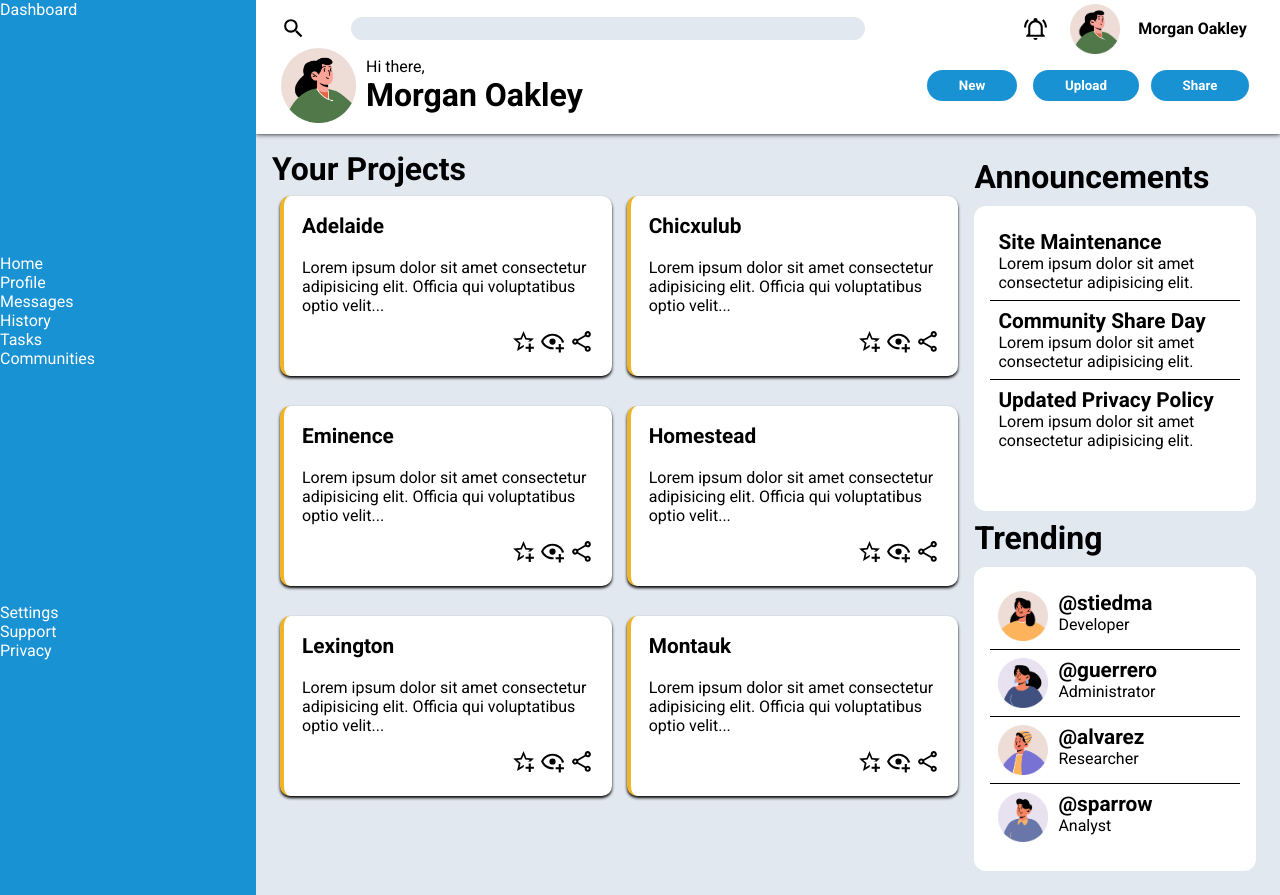
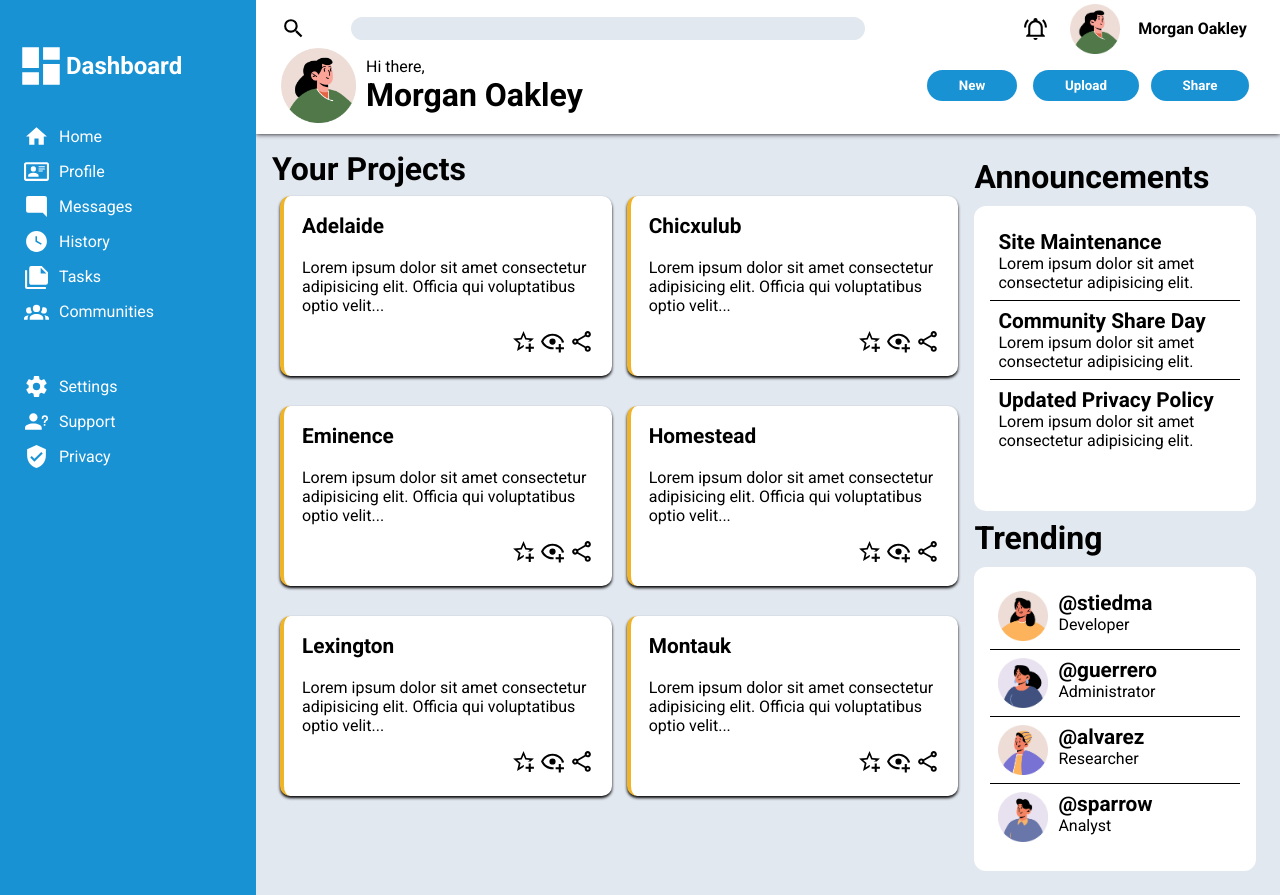
Before and after one commit to axiowashere/admin-dashboard-mockup, a plain HTML site: page index.html in a window 1280 px wide. Drawn offline with Linux system fonts and the light colour scheme.

Commit message:
Add sidebar content
Full page layout is complete. All formatting using
grid. Users will now see intended visual layout.

```diff
--- a/index.html
+++ b/index.html
@@ -39,21 +39,21 @@
         </div>
         <div class="sidebar">
             <div class="logo">
-                <i></i>
+                <img src="./assets/icons/view-dashboard.svg" alt="dashboard icon">
                 Dashboard
             </div>
             <div class="tasks">
-                <div class="task-card"><i></i> Home </div>
-                <div class="task-card"><i></i> Profile</div>
-                <div class="task-card"><i></i>Messages</div>
-                <div class="task-card"><i></i> History</div>
-                <div class="task-card"><i></i> Tasks</div>
-                <div class="task-card"><i></i> Communities</div>
+                <div class="task-card"><img src="./assets/icons/home.svg" alt="home" id="icon"> Home </div>
+                <div class="task-card"><img src="./assets/icons/card-account-details-outline.svg" alt="profile" id="icon">Profile</div>
+                <div class="task-card"><img src="./assets/icons/message-reply.svg" alt="messages" id="icon">Messages</div>
+                <div class="task-card"><img src="./assets/icons/clock-time-four.svg" alt="history" id="icon"> History</div>
+                <div class="task-card"><img src="./assets/icons/note-multiple.svg" alt="tasks" id="icon"> Tasks</div>
+                <div class="task-card"><img src="./assets/icons/account-group.svg" alt="community" id="icon"> Communities</div>
             </div>
             <div class="settings">
-                <div class="task-card"><i></i> Settings</div>
-                <div class="task-card"><i></i> Support</div>
-                <div class="task-card"><i></i> Privacy</div>
+                <div class="task-card"><img src="./assets/icons/cog.svg" alt="settings" id="icon"> Settings</div>
+                <div class="task-card"><img src="./assets/icons/account-question.svg" alt="help" id="icon"> Support</div>
+                <div class="task-card"><img src="./assets/icons/shield-check.svg" alt="privacy" id="icon"> Privacy</div>
             </div>
         </div>
         <div class="content">
--- a/styles.css
+++ b/styles.css
@@ -51,6 +51,49 @@ body{
     background-color: var(--primary-color);
     color: var(--background-color-secondary);
     z-index: 2;
+
+    grid-template-rows: 100px 250px 1fr;
+    grid-template-columns: 100%;
+    justify-content: center;
+    align-content: center;
+    padding: 16px;
+}
+
+.sidebar .logo{
+    display: grid;
+    grid-template-columns: 50px 1fr;
+    grid-template-rows: 100%;
+    justify-content: center;
+    align-items: center;
+    font-size: 1.5rem;
+    font-weight: 700;
+}
+
+.sidebar img{
+    filter: brightness(0) invert(1);
+}
+
+.logo img {
+    width: 50px;
+    height: 50px;
+    filter: brightness(0) invert(1);
+}
+
+.tasks, .settings{
+    padding: 8px;
+    display: grid;
+    grid-template-rows: repeat(6, 25px);
+    grid-template-columns: 100%;
+    row-gap: 10px;
+}
+
+.task-card{
+    display: grid;
+    grid-template-columns: 25px 1fr;
+    grid-template-rows: 100%;
+    align-content: center;
+    align-items: center;
+    column-gap: 10px;
 }
 
 .content{
```
